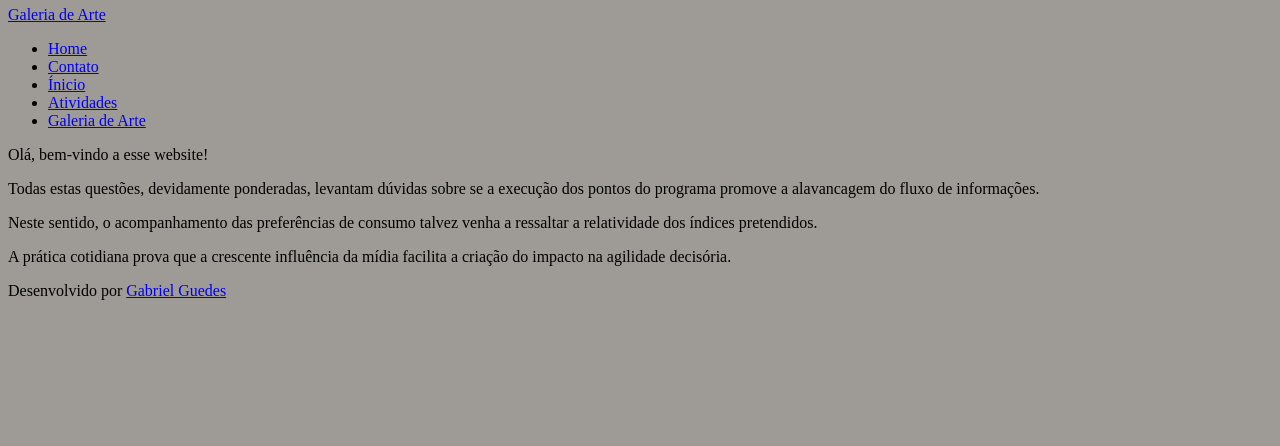
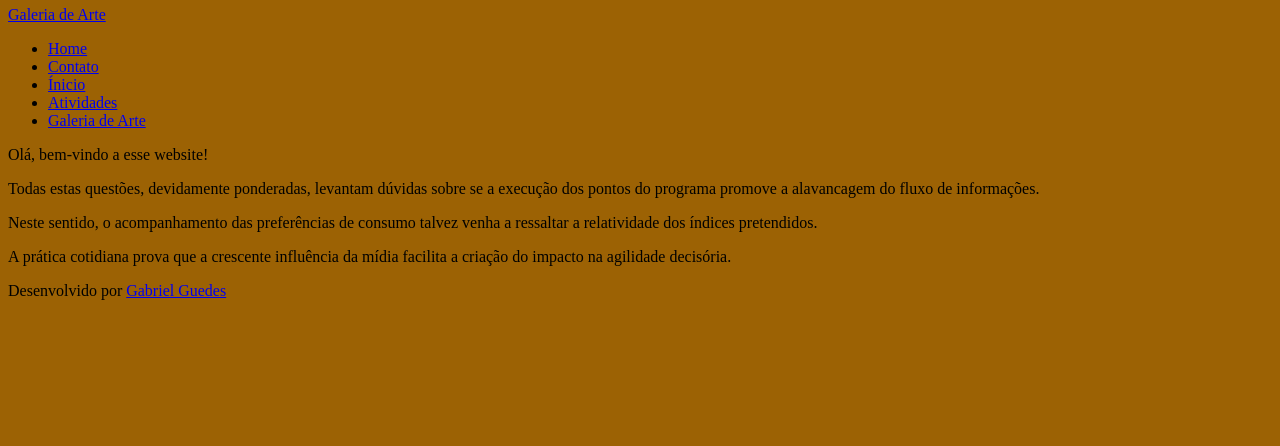
Before and after one commit to GGDSifnmg/web-platform-ndwaej, a plain HTML site: page avaliacoes/atividade4/index.html in a window 1280 px wide. Shown: the part 354-800 px from the top of the page. Drawn offline with Linux system fonts and the light colour scheme; files that its build step writes are made by us from their sources.

Commit message:
1 file modified

```diff
--- a/styles.css
+++ b/styles.css
@@ -1,3 +1,4 @@
-body {
-  background-color: rgb(158, 155, 150);
+@charset "UTF-8";
+html, body {
+  background-color: rgb(156, 98, 4);
 }
```
